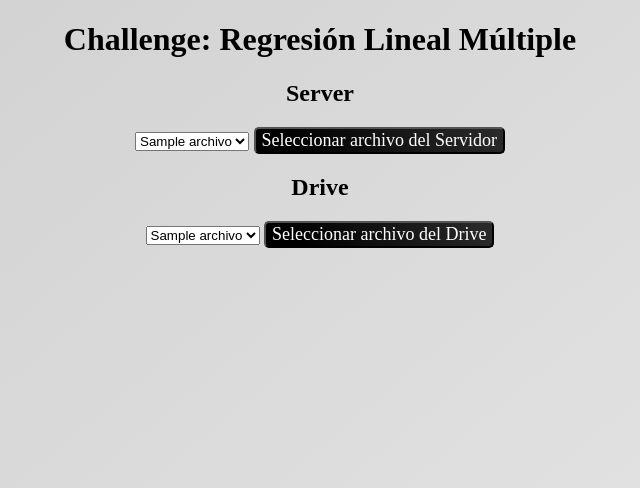
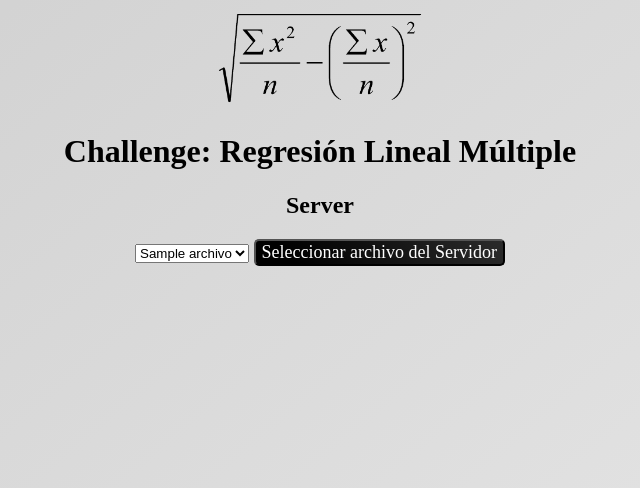
Before and after one commit to GwerhDev/DjangoRLMApp, a Django app: template myapp/templates/index.html in a window 1280 px wide. Shown: the top 488 px of the page, without its empty margins (320-960 px from the left). Run offline with Django 4.2, Linux system fonts and the light colour scheme; the template is opened without the code that fills it: most values are stand-ins (such as "Sample title", 1, 10 or a date in 2020).

Commit message:
hardtry googleapis

```diff
--- a/myapp/misc/credentials.json
+++ b/myapp/misc/credentials.json
@@ -7,5 +7,5 @@
   "client_secret":"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",
   "redirect_uris":["http://localhost:3000"],
   "javascript_origins":["http://localhost:3000"],
-  "refresh_token": "1//04Re5dh7whpx5CgYIARAAGAQSNwF-L9IrwSCZ-h3HA3KkQ7ETG7iLeYZz9hF8dVP3JEqV_Lc_z275bxK1dgrnErE_r-OJfVZXhjE"
+  "refresh_token": "1//04R8lXVKF0iljCgYIARAAGAQSNwF-L9IrFk7ksNBBMcP5AfrdGc37JacUH40atIg6t-0DHbxMraVE_l1mpWobWsroaNzYrw155k0"
 }
--- a/myapp/templates/index.html
+++ b/myapp/templates/index.html
@@ -6,6 +6,7 @@
   <link type="text/css" href='{% static "css/style.css" %}' rel="stylesheet"/>
 </head>
 <body>
+    <img src='{% static "img/logo.png" %}' alt="logo" height="100px">
   <h1 class="title">Challenge: Regresión Lineal Múltiple</h1>
   <h2>Server</h2>
   <form method="POST" name="server">
@@ -18,8 +19,8 @@
     <button value="Seleccionar archivo">Seleccionar archivo del Servidor</button>
   </form>
 
-  <h2>Drive</h2>
-  <form method="POST" name="drive" >
+  <!-- <h2>Drive</h2> -->
+  <!-- <form method="POST" name="drive" >
     {% csrf_token %}
     <select name="rutaDrive">
         {% for archivo in archivosDrive %}
@@ -27,6 +28,6 @@
         {% endfor %}
     </select>
     <button value="Seleccionar archivo">Seleccionar archivo del Drive</button>
-  </form>
+  </form> -->
 </body>
 </html>
```
Also changed, not shown: myapp/static/css/style.css (line endings or trailing spaces), myapp/static/img/logo.png (added).
